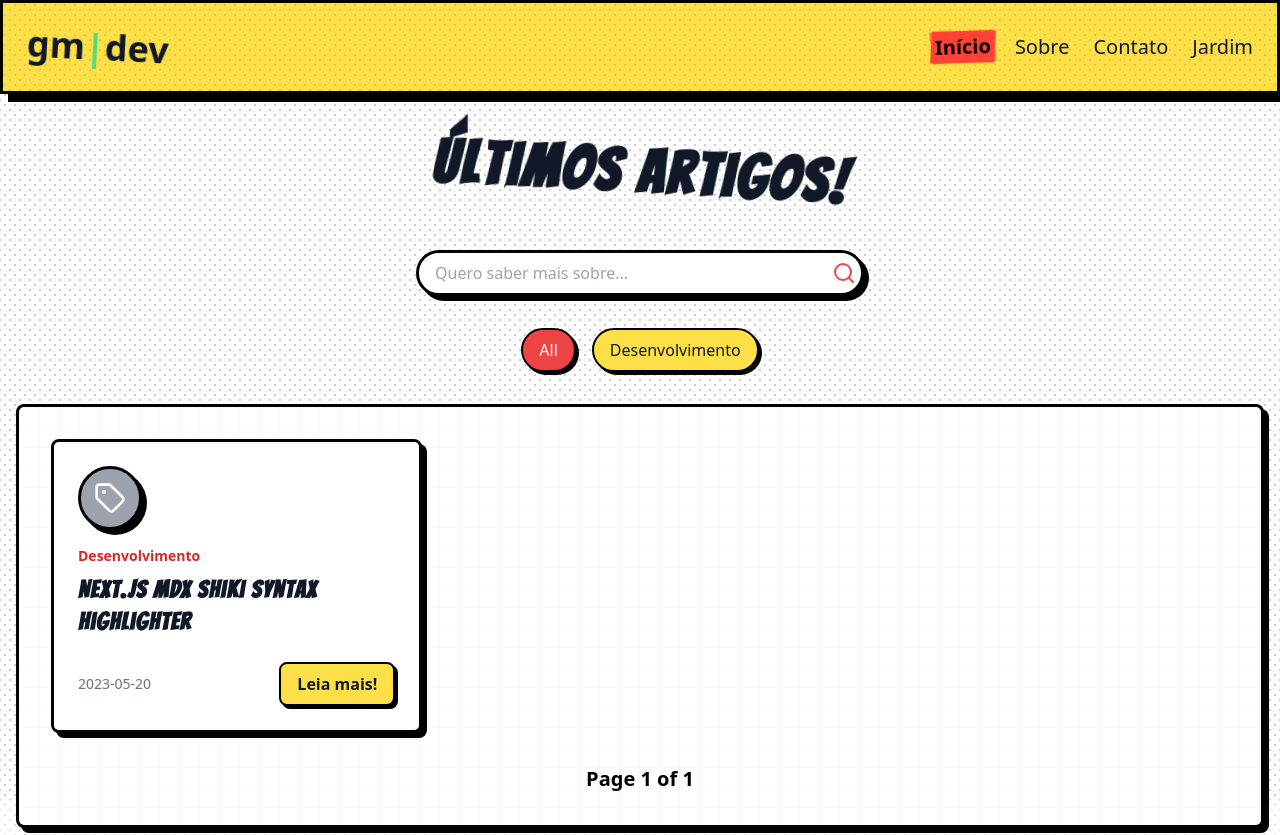
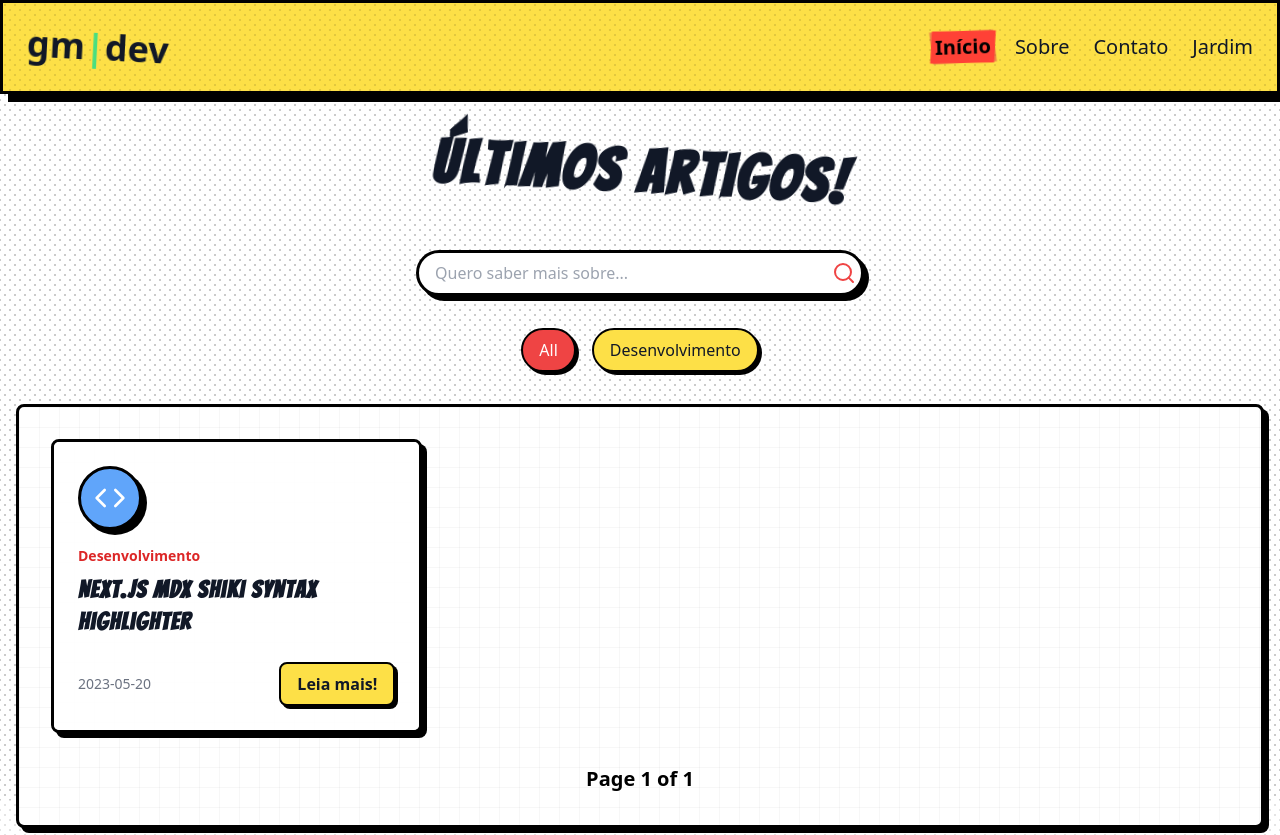
Before and after one commit to dmenezesgabriel/daily-code, a Next.js app: page / in a window 1280 px wide. Shown: the top 835 px of the page. Built offline with nearby package versions, Linux system fonts and the light colour scheme.

Commit message:
chore: move cargory utils to lib

```diff
--- a/src/components/card.tsx
+++ b/src/components/card.tsx
@@ -1,5 +1,7 @@
 import Link from "next/link";
 import { ReactNode } from "react";
+
+import { getCategoryColor } from "@/lib/category-utils";
 
 import { Button } from "./button";
 
@@ -92,19 +94,6 @@ function Footer({ date, id, variant = "post" }: CardFooterProps) {
   );
 }
 
-function getCategoryColor(category: string): string {
-  switch (category.toLowerCase()) {
-    case "design":
-      return "bg-pink-400";
-    case "development":
-      return "bg-blue-400";
-    case "ux":
-      return "bg-green-400";
-    default:
-      return "bg-gray-400";
-  }
-}
-
 export const Card = {
   Root,
   Icon,
--- a/src/components/post-grid.tsx
+++ b/src/components/post-grid.tsx
@@ -1,11 +1,11 @@
 "use client";
 
-import { Code, Palette, Smartphone, Tag } from "lucide-react";
 import { useSearchParams } from "next/navigation";
 import { Suspense } from "react";
 
 import SearchBar from "@/components/search-bar";
 import { useContentFilter } from "@/hooks/use-content-filter";
+import { getCategoryIcon } from "@/lib/category-utils";
 
 import { Card } from "./card";
 import Pagination from "./pagination";
@@ -23,19 +23,6 @@ type PostGridProps = {
 };
 
 const POSTS_PER_PAGE = 3;
-
-function getCategoryIcon(category: string) {
-  switch (category.toLowerCase()) {
-    case "design":
-      return <Palette className="h-8 w-8 text-white" />;
-    case "development":
-      return <Code className="h-8 w-8 text-white" />;
-    case "ux":
-      return <Smartphone className="h-8 w-8 text-white" />;
-    default:
-      return <Tag className="h-8 w-8 text-white" />;
-  }
-}
 
 export default function PostGrid({ posts }: PostGridProps) {
   const {
--- /dev/null
+++ b/src/lib/category-utils.tsx
@@ -0,0 +1,27 @@
+import { Code, Palette, Smartphone, Tag } from "lucide-react";
+
+export function getCategoryIcon(category: string) {
+  switch (category.toLowerCase()) {
+    case "design":
+      return <Palette className="h-8 w-8 text-white" />;
+    case "desenvolvimento":
+      return <Code className="h-8 w-8 text-white" />;
+    case "ux":
+      return <Smartphone className="h-8 w-8 text-white" />;
+    default:
+      return <Tag className="h-8 w-8 text-white" />;
+  }
+}
+
+export function getCategoryColor(category: string): string {
+  switch (category.toLowerCase()) {
+    case "design":
+      return "bg-pink-400";
+    case "desenvolvimento":
+      return "bg-blue-400";
+    case "ux":
+      return "bg-green-400";
+    default:
+      return "bg-gray-400";
+  }
+}
```
